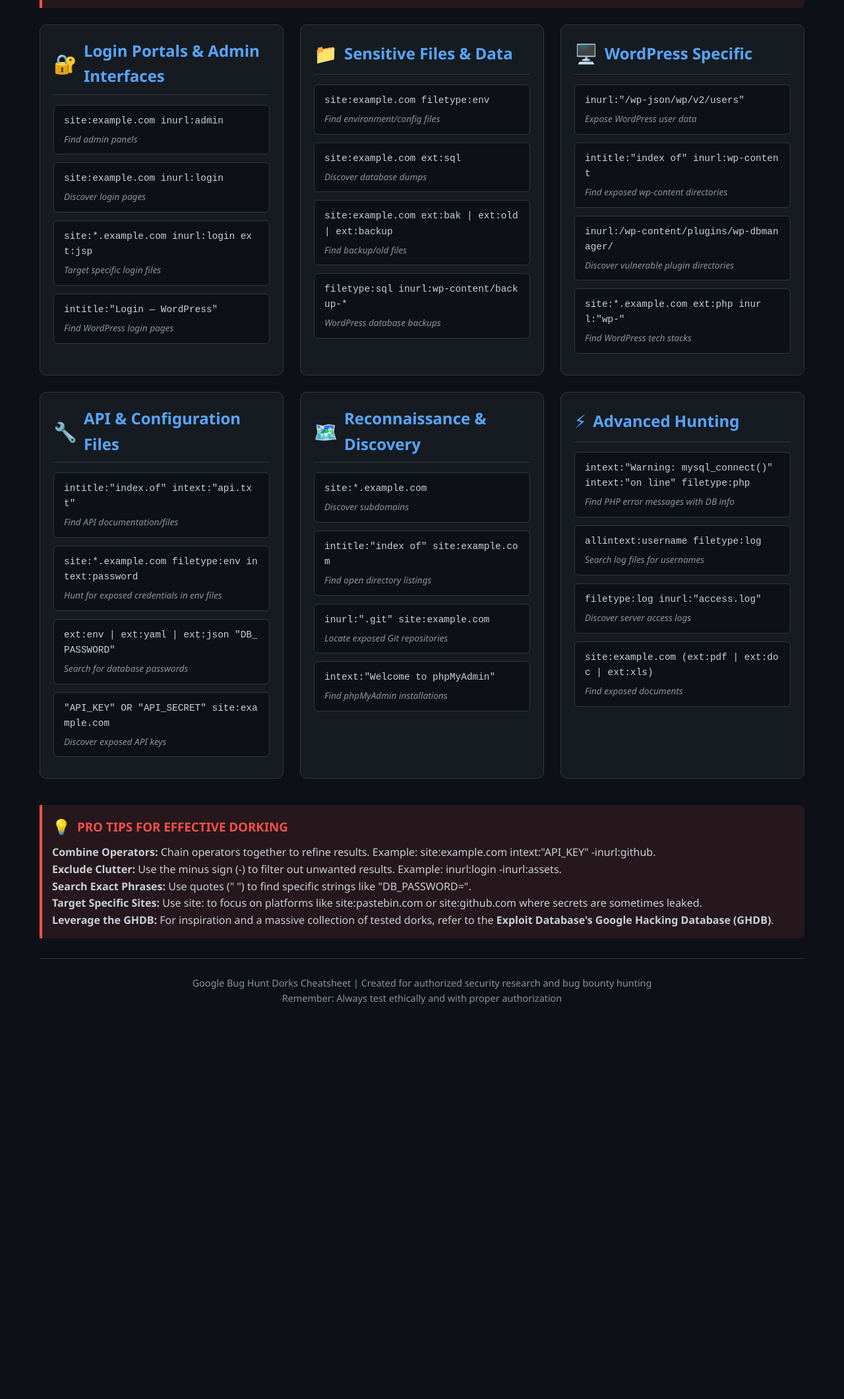
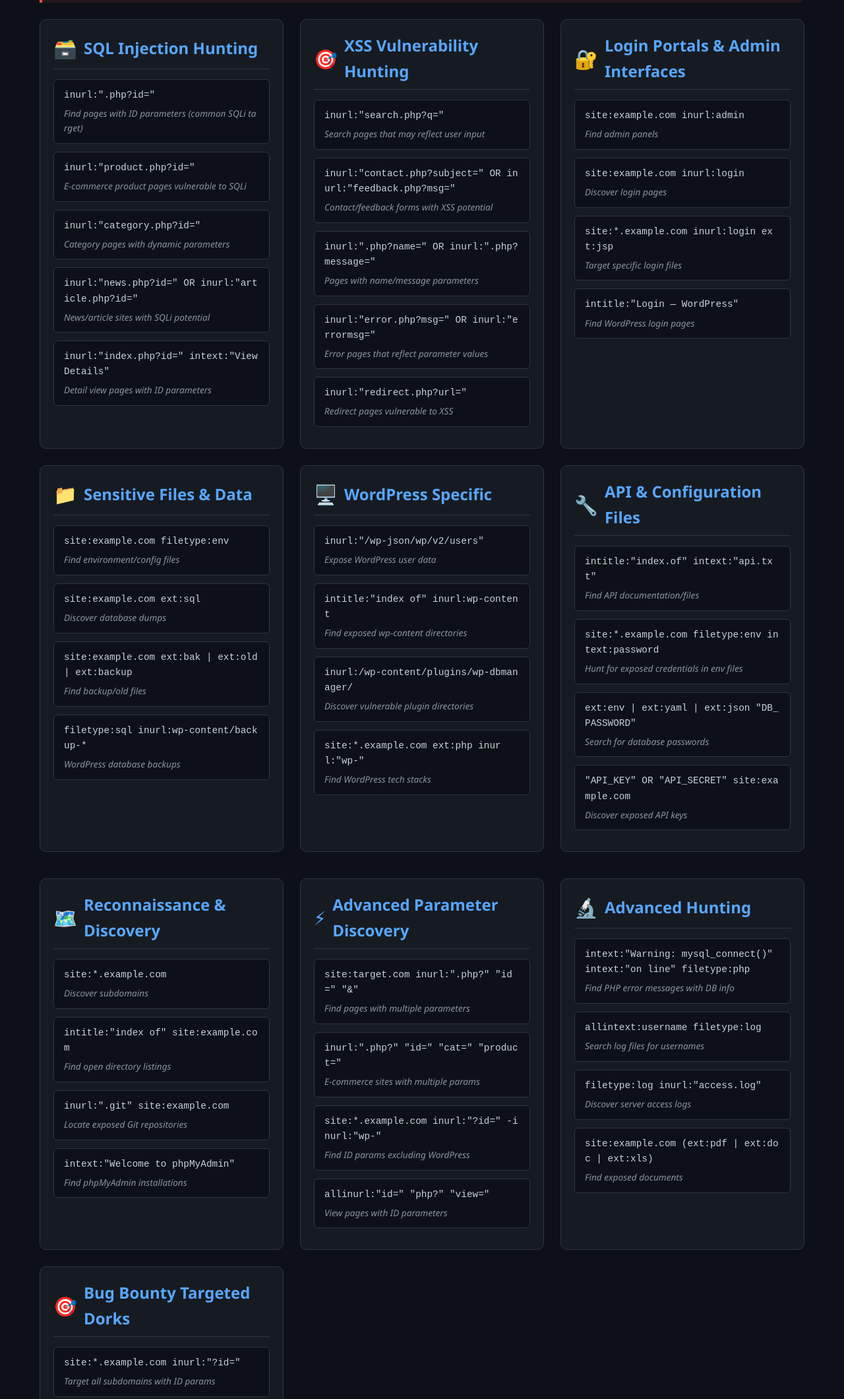
Before and after one commit to giriaryan694-a11y/Google-Bughunting-Dork-Cheatsheet, a plain HTML site: page index.html in a window 1280 px wide. Shown: the part 433-2553 px from the top of the page at 66% size. Before the commit the page ends 2002 px from the top, so only its background shows below. Drawn offline with Linux system fonts and the light colour scheme.

Commit message:
Update index.html

```diff
--- a/index.html
+++ b/index.html
@@ -33,6 +33,13 @@
             font-size: 2.8rem;
             margin-bottom: 10px;
             text-shadow: 0 0 10px rgba(88, 166, 255, 0.2);
+        }
+
+        .author {
+            color: #8b949e;
+            font-size: 1.1rem;
+            margin-bottom: 15px;
+            font-style: italic;
         }
 
         .subtitle {
@@ -165,8 +172,8 @@
 <body>
     <header>
         <h1>Google Bug Hunt Dorks Cheatsheet</h1>
+        <div class="author">Author: Aryan Giri</div>
         <p class="subtitle">A curated collection of Google Dorks for reconnaissance and vulnerability discovery in bug bounty programs.</p>
-        <p class="subtitle">Author : Aryan Giri</p>
     </header>
 
     <div class="warning">
@@ -175,6 +182,60 @@
     </div>
 
     <div class="container">
+        <!-- SQL Injection Hunting -->
+        <div class="category">
+            <h2><span class="icon">🗃️</span> SQL Injection Hunting</h2>
+            <ul class="dork-list">
+                <li class="dork-item">
+                    inurl:".php?id="
+                    <div class="purpose">Find pages with ID parameters (common SQLi target)</div>
+                </li>
+                <li class="dork-item">
+                    inurl:"product.php?id="
+                    <div class="purpose">E-commerce product pages vulnerable to SQLi</div>
+                </li>
+                <li class="dork-item">
+                    inurl:"category.php?id="
+                    <div class="purpose">Category pages with dynamic parameters</div>
+                </li>
+                <li class="dork-item">
+                    inurl:"news.php?id=" OR inurl:"article.php?id="
+                    <div class="purpose">News/article sites with SQLi potential</div>
+                </li>
+                <li class="dork-item">
+                    inurl:"index.php?id=" intext:"View Details"
+                    <div class="purpose">Detail view pages with ID parameters</div>
+                </li>
+            </ul>
+        </div>
+
+        <!-- XSS Vulnerability Hunting -->
+        <div class="category">
+            <h2><span class="icon">🎯</span> XSS Vulnerability Hunting</h2>
+            <ul class="dork-list">
+                <li class="dork-item">
+                    inurl:"search.php?q="
+                    <div class="purpose">Search pages that may reflect user input</div>
+                </li>
+                <li class="dork-item">
+                    inurl:"contact.php?subject=" OR inurl:"feedback.php?msg="
+                    <div class="purpose">Contact/feedback forms with XSS potential</div>
+                </li>
+                <li class="dork-item">
+                    inurl:".php?name=" OR inurl:".php?message="
+                    <div class="purpose">Pages with name/message parameters</div>
+                </li>
+                <li class="dork-item">
+                    inurl:"error.php?msg=" OR inurl:"errormsg="
+                    <div class="purpose">Error pages that reflect parameter values</div>
+                </li>
+                <li class="dork-item">
+                    inurl:"redirect.php?url="
+                    <div class="purpose">Redirect pages vulnerable to XSS</div>
+                </li>
+            </ul>
+        </div>
+
         <!-- Login Portals & Admin Interfaces -->
         <div class="category">
             <h2><span class="icon">🔐</span> Login Portals & Admin Interfaces</h2>
@@ -266,7 +327,9 @@
                 </li>
             </ul>
         </div>
+    </div>
 
+    <div class="container">
         <!-- Reconnaissance & Discovery -->
         <div class="category">
             <h2><span class="icon">🗺️</span> Reconnaissance & Discovery</h2>
@@ -290,9 +353,32 @@
             </ul>
         </div>
 
+        <!-- Advanced Parameter Discovery -->
+        <div class="category">
+            <h2><span class="icon">⚡</span> Advanced Parameter Discovery</h2>
+            <ul class="dork-list">
+                <li class="dork-item">
+                    site:target.com inurl:".php?" "id=" "&"
+                    <div class="purpose">Find pages with multiple parameters</div>
+                </li>
+                <li class="dork-item">
+                    inurl:".php?" "id=" "cat=" "product="
+                    <div class="purpose">E-commerce sites with multiple params</div>
+                </li>
+                <li class="dork-item">
+                    site:*.example.com inurl:"?id=" -inurl:"wp-"
+                    <div class="purpose">Find ID params excluding WordPress</div>
+                </li>
+                <li class="dork-item">
+                    allinurl:"id=" "php?" "view="
+                    <div class="purpose">View pages with ID parameters</div>
+                </li>
+            </ul>
+        </div>
+
         <!-- Advanced Hunting -->
         <div class="category">
-            <h2><span class="icon">⚡</span> Advanced Hunting</h2>
+            <h2><span class="icon">🔬</span> Advanced Hunting</h2>
             <ul class="dork-list">
                 <li class="dork-item">
                     intext:"Warning: mysql_connect()" intext:"on line" filetype:php
@@ -312,16 +398,49 @@
                 </li>
             </ul>
         </div>
+
+        <!-- Bug Bounty Targeted Dorks -->
+        <div class="category">
+            <h2><span class="icon">🎯</span> Bug Bounty Targeted Dorks</h2>
+            <ul class="dork-list">
+                <li class="dork-item">
+                    site:*.example.com inurl:"?id="
+                    <div class="purpose">Target all subdomains with ID params</div>
+                </li>
+                <li class="dork-item">
+                    site:example.com filetype:php inurl:"?id="
+                    <div class="purpose">PHP files with ID parameters on target</div>
+                </li>
+                <li class="dork-item">
+                    site:*.example.com inurl:"search" "q="
+                    <div class="purpose">Search functionality across subdomains</div>
+                </li>
+                <li class="dork-item">
+                    site:example.com inurl:".php?" -site:blog.example.com
+                    <div class="purpose">Exclude specific subdomains from search</div>
+                </li>
+            </ul>
+        </div>
     </div>
 
     <div class="warning">
-        <h3><span class="icon">💡</span> PRO TIPS FOR EFFECTIVE DORKING</h3>
+        <h3><span class="icon">💡</span> SQLi/XSS HUNTING METHODOLOGY</h3>
         <p>
-            <strong>Combine Operators:</strong> Chain operators together to refine results. Example: <code>site:example.com intext:"API_KEY" -inurl:github</code>.<br>
-            <strong>Exclude Clutter:</strong> Use the minus sign (<code>-</code>) to filter out unwanted results. Example: <code>inurl:login -inurl:assets</code>.<br>
-            <strong>Search Exact Phrases:</strong> Use quotes (<code>" "</code>) to find specific strings like <code>"DB_PASSWORD="</code>.<br>
-            <strong>Target Specific Sites:</strong> Use <code>site:</code> to focus on platforms like <code>site:pastebin.com</code> or <code>site:github.com</code> where secrets are sometimes leaked.<br>
-            <strong>Leverage the GHDB:</strong> For inspiration and a massive collection of tested dorks, refer to the <strong>Exploit Database's Google Hacking Database (GHDB)</strong>.
+            <strong>Step 1 - Discovery:</strong> Use dorks like <code>site:target.com inurl:".php?id="</code> to find potential targets.<br>
+            <strong>Step 2 - Testing (Authorized Only!):</strong> For SQLi, test with <code>id=1'</code> and look for errors. For XSS, test with <code>q=&lt;script&gt;alert(1)&lt;/script&gt;</code>.<br>
+            <strong>Step 3 - Manual Verification:</strong> Never use automated scanners on unauthorized targets. Test manually with harmless payloads.<br>
+            <strong>Step 4 - Responsible Disclosure:</strong> If you find a vulnerability (and have authorization), report it through proper channels.
+        </p>
+    </div>
+
+    <div class="warning">
+        <h3><span class="icon">🚨</span> CRITICAL ETHICAL NOTES FOR SQLi/XSS HUNTING</h3>
+        <p>
+            <strong>⚠️ TEST ONLY AUTHORIZED TARGETS:</strong> Only test sites you own or have explicit permission to test (bug bounty programs).<br>
+            <strong>⚠️ USE HARMLESS PAYLOADS:</strong> For SQLi, use <code>'</code> (single quote) not <code>DROP TABLE</code>. For XSS, use <code>alert(1)</code> not malicious scripts.<br>
+            <strong>⚠️ NEVER ACCESS DATA:</strong> Even if you find SQL injection, never access, download, or modify database contents.<br>
+            <strong>⚠️ CHECK PROGRAM RULES:</strong> Each bug bounty program has specific rules - read them before testing!<br>
+            <strong>⚠️ YOU ARE RESPONSIBLE:</strong> You bear full legal responsibility for how you use these techniques.
         </p>
     </div>
 
```
